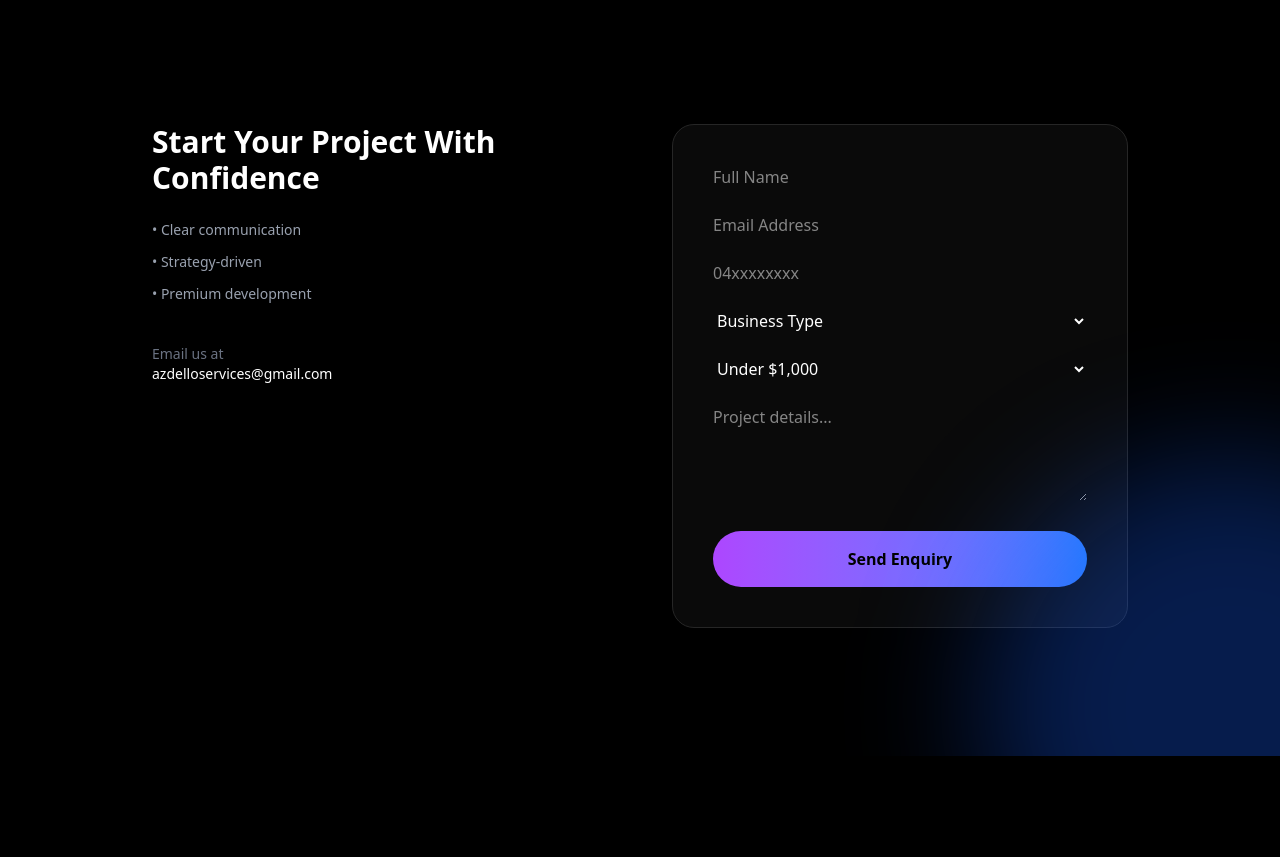
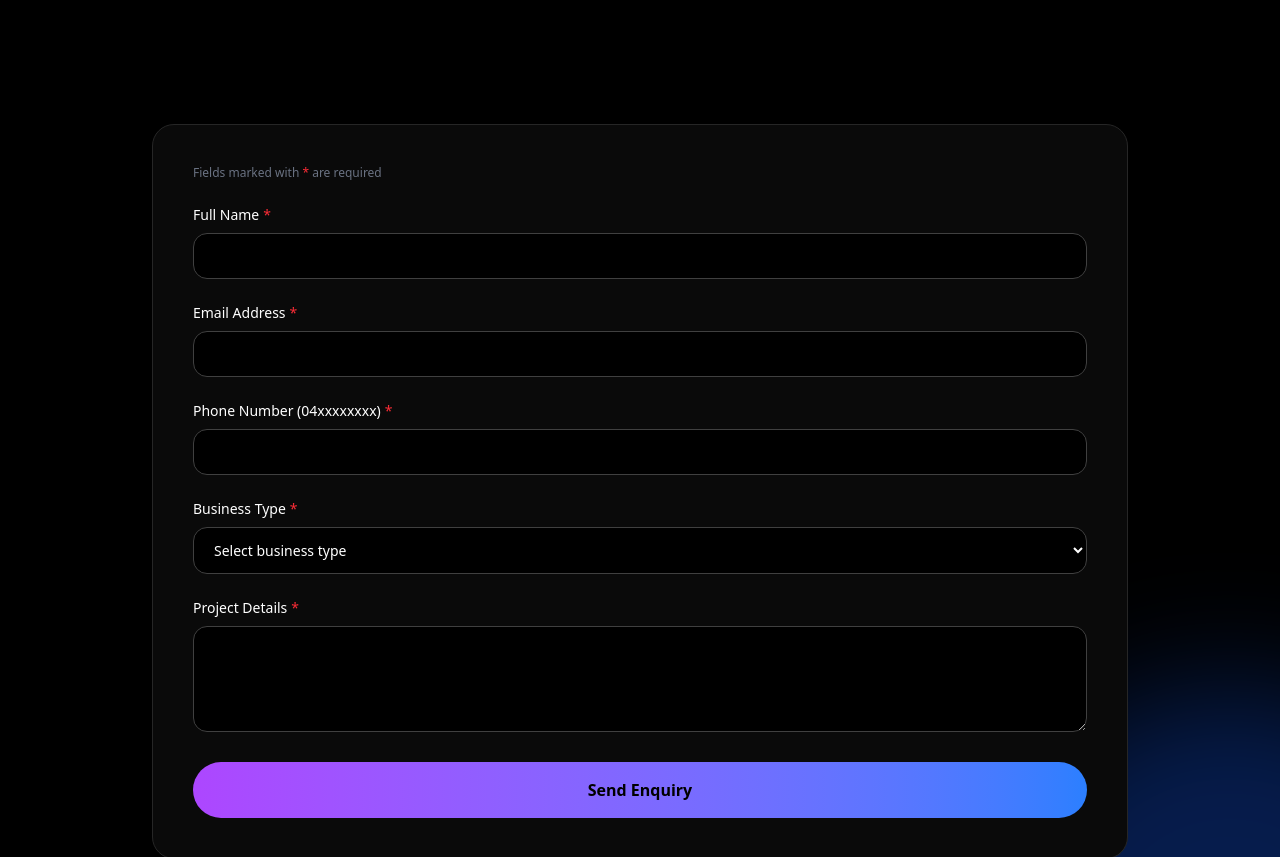
Before and after one commit to azdello/Azdello, a Next.js app: page /contact in a window 1280 px wide. Shown: the part 900-1757 px from the top of the page. Before the commit the page ends 1656 px from the top, so only its background shows below. Built offline with nearby package versions, Linux system fonts and the light colour scheme.

Commit message:
Fix contact API field mismatch and restore email sending

```diff
--- a/app/api/contact/route.js
+++ b/app/api/contact/route.js
@@ -22,8 +22,7 @@ export async function POST(req) {
         <p><strong>Name:</strong> ${data.name}</p>
         <p><strong>Email:</strong> ${data.email}</p>
         <p><strong>Phone:</strong> ${data.phone}</p>
-        <p><strong>Business:</strong> ${data.business}</p>
-        <p><strong>Budget:</strong> ${data.budget}</p>
+        <p><strong>Business Type:</strong> ${data.businessType}</p>
         <p><strong>Message:</strong><br/>${data.message}</p>
       `,
     });
@@ -50,7 +49,7 @@ export async function POST(req) {
 
     return Response.json({ success: true });
   } catch (error) {
-    console.error(error);
+    console.error("Contact API error:", error);
     return Response.json({ success: false }, { status: 500 });
   }
 }
--- a/app/contact/page.tsx
+++ b/app/contact/page.tsx
@@ -10,187 +10,263 @@ const fadeUp = {
 };
 
 export default function ContactPage() {
+  const [formData, setFormData] = useState({
+    name: "",
+    email: "",
+    phone: "",
+    businessType: "",
+    message: "",
+  });
+
+  const [errors, setErrors] = useState({
+    email: "",
+    phone: "",
+  });
+
+  const [loading, setLoading] = useState(false);
   const [success, setSuccess] = useState(false);
-  const [error, setError] = useState("");
 
-  const handleSubmit = async (
-    e: React.FormEvent<HTMLFormElement>
+  const handleChange = (
+    e: React.ChangeEvent<
+      HTMLInputElement | HTMLTextAreaElement | HTMLSelectElement
+    >
   ) => {
-    e.preventDefault();
-    setError("");
+    setFormData({ ...formData, [e.target.name]: e.target.value });
+  };
 
-    const form = e.currentTarget;
-    const formData = new FormData(form);
+  const validate = () => {
+    let valid = true;
+    const newErrors = { email: "", phone: "" };
 
-    const phone = formData.get("phone") as string;
-    const email = formData.get("email") as string;
-
-    // 📞 Phone validation: 04xxxxxxxx
-    const phoneRegex = /^04\d{8}$/;
-    if (!phoneRegex.test(phone)) {
-      setError("Phone number must start with 04 and be 10 digits.");
-      return;
+    // Email must contain @
+    if (!formData.email.includes("@")) {
+      newErrors.email = "Email must contain @";
+      valid = false;
     }
 
-    // 📧 Email validation
-    if (!email.includes("@")) {
-      setError("Please enter a valid email address.");
-      return;
+    // Phone: starts with 04 and exactly 10 digits
+    if (!/^04\d{8}$/.test(formData.phone)) {
+      newErrors.phone = "Phone must start with 04 and be exactly 10 digits";
+      valid = false;
     }
 
+    setErrors(newErrors);
+    return valid;
+  };
+
+  const handleSubmit = async (e: React.FormEvent<HTMLFormElement>) => {
+    e.preventDefault();
+
+    if (!validate()) return;
+
+    setLoading(true);
+    setSuccess(false);
+
+    try {
       const res = await fetch("/api/contact", {
         method: "POST",
-      body: JSON.stringify({
-        name: formData.get("name"),
-        email,
-        phone,
-        businessType: formData.get("businessType"),
-        budget: formData.get("budget"),
-        message: formData.get("message"),
-      }),
+        headers: { "Content-Type": "application/json" },
+        body: JSON.stringify(formData),
       });
 
+      const text = await res.text();
+      console.log("API response:", text);
+
+      // ALWAYS show success animation so UX never feels broken
+      setSuccess(true);
+
       if (res.ok) {
-      form.reset();
+        setFormData({
+          name: "",
+          email: "",
+          phone: "",
+          businessType: "",
+          message: "",
+        });
+      } else {
+        console.error("Email API failed");
+      }
+    } catch (err) {
+      console.error("Submit error:", err);
       setSuccess(true);
-      setTimeout(() => setSuccess(false), 4000);
-    } else {
-      setError("Something went wrong. Please try again.");
     }
+
+    setLoading(false);
   };
+
+  const RequiredStar = () => (
+    <span className="text-red-500 ml-1">*</span>
+  );
 
   return (
     <div className="relative overflow-hidden bg-black text-white">
 
-      {/* BACKGROUND */}
-      <div className="absolute top-[-200px] left-[-200px] w-[500px] h-[500px] bg-purple-600/30 rounded-full blur-3xl" />
-      <div className="absolute bottom-[-200px] right-[-200px] w-[500px] h-[500px] bg-blue-600/30 rounded-full blur-3xl" />
+      {/* BACKGROUND BLOBS (DO NOT BLOCK CLICKS) */}
+      <div className="absolute top-[-200px] left-[-200px] w-[500px] h-[500px] bg-purple-600/30 rounded-full blur-3xl pointer-events-none" />
+      <div className="absolute bottom-[-200px] right-[-200px] w-[500px] h-[500px] bg-blue-600/30 rounded-full blur-3xl pointer-events-none" />
 
       {/* NAVBAR */}
       <header className="fixed top-0 left-0 w-full z-50 backdrop-blur bg-black/40 border-b border-neutral-800">
         <div className="max-w-7xl mx-auto px-6 py-4 flex justify-between items-center">
-          <Link href="/" className="text-2xl font-bold">
+          <Link href="/">
+            <motion.div
+              initial={{ opacity: 0, y: -20, scale: 0.9 }}
+              animate={{ opacity: 1, y: 0, scale: 1 }}
+              transition={{ duration: 0.8 }}
+              whileHover={{ scale: 1.1, rotate: -2 }}
+              className="text-2xl font-bold cursor-pointer"
+            >
               <span className="text-transparent bg-clip-text bg-gradient-to-r from-purple-400 to-blue-400">
                 Azdello
               </span>
+            </motion.div>
           </Link>
 
           <nav className="flex gap-8 text-sm text-gray-300">
-            <Link href="/">Home</Link>
-            <Link href="/about">About</Link>
-            <Link href="/services">Services</Link>
+            <Link href="/" className="hover:text-white">Home</Link>
+            <Link href="/about" className="hover:text-white">About</Link>
+            <Link href="/services" className="hover:text-white">Services</Link>
             <Link href="/contact" className="text-white">Contact</Link>
           </nav>
         </div>
       </header>
 
       {/* HERO */}
-      <section className="min-h-screen flex items-center justify-center text-center px-6 pt-32">
-        <motion.div initial="hidden" animate="visible" variants={fadeUp}>
-          <h1 className="text-5xl font-bold">
+      <section className="min-h-screen flex items-center justify-center text-center px-6 pt-32 relative z-10">
+        <motion.div
+          initial="hidden"
+          animate="visible"
+          variants={fadeUp}
+          transition={{ duration: 0.8 }}
+          className="max-w-4xl"
+        >
+          <h1 className="text-5xl md:text-6xl font-bold">
             Let’s Talk About
             <span className="block text-transparent bg-clip-text bg-gradient-to-r from-purple-400 to-blue-400">
               Your Next Project
             </span>
           </h1>
+
+          <p className="mt-6 text-lg text-gray-400">
+            Tell us about your business and goals — we’ll help you turn your
+            ideas into a powerful online presence.
+          </p>
         </motion.div>
       </section>
 
-      {/* CONTACT */}
-      <section className="max-w-5xl mx-auto px-6 py-32">
-        <div className="grid md:grid-cols-2 gap-16">
+      {/* CONTACT FORM */}
+      <section className="relative z-10 max-w-5xl mx-auto px-6 py-32">
+        <motion.form
+          onSubmit={handleSubmit}
+          whileHover={{ scale: 1.01 }}
+          className="bg-neutral-950 border border-neutral-800 rounded-3xl p-10 space-y-6"
+        >
+          <p className="text-xs text-gray-500">
+            Fields marked with <span className="text-red-500">*</span> are required
+          </p>
 
-          {/* LEFT */}
           <div>
-            <h2 className="text-3xl font-bold mb-6">
-              Start Your Project With Confidence
-            </h2>
-
-            <ul className="space-y-3 text-gray-400 text-sm">
-              <li>• Clear communication</li>
-              <li>• Strategy-driven</li>
-              <li>• Premium development</li>
-            </ul>
-
-            <p className="mt-10 text-sm text-gray-500">
-              Email us at <br />
-              <span className="text-white">azdelloservices@gmail.com</span>
-            </p>
+            <label className="block text-sm mb-2">
+              Full Name<RequiredStar />
+            </label>
+            <input
+              name="name"
+              required
+              value={formData.name}
+              onChange={handleChange}
+              className="w-full bg-black border border-neutral-700 rounded-xl px-4 py-3 text-sm"
+            />
           </div>
 
-          {/* FORM */}
-          <form
-            onSubmit={handleSubmit}
-            className="bg-neutral-950 border border-neutral-800 rounded-3xl p-10 space-y-6"
-          >
-            <input name="name" required placeholder="Full Name"
-              className="w-full input" />
-
+          <div>
+            <label className="block text-sm mb-2">
+              Email Address<RequiredStar />
+            </label>
             <input
               name="email"
-              type="email"
               required
-              placeholder="Email Address"
-              className="w-full input"
+              value={formData.email}
+              onChange={handleChange}
+              className="w-full bg-black border border-neutral-700 rounded-xl px-4 py-3 text-sm"
             />
+            {errors.email && (
+              <p className="text-red-500 text-xs mt-1">{errors.email}</p>
+            )}
+          </div>
 
+          <div>
+            <label className="block text-sm mb-2">
+              Phone Number (04xxxxxxxx)<RequiredStar />
+            </label>
             <input
               name="phone"
               required
-              placeholder="04xxxxxxxx"
-              pattern="04\d{8}"
-              title="Phone must start with 04 and be 10 digits"
-              className="w-full input"
+              maxLength={10}
+              value={formData.phone}
+              onChange={(e) => {
+                if (/^\d*$/.test(e.target.value)) handleChange(e);
+              }}
+              className="w-full bg-black border border-neutral-700 rounded-xl px-4 py-3 text-sm"
             />
+            {errors.phone && (
+              <p className="text-red-500 text-xs mt-1">{errors.phone}</p>
+            )}
+          </div>
 
-            <select name="businessType" required className="w-full input">
-              <option value="">Business Type</option>
+          <div>
+            <label className="block text-sm mb-2">
+              Business Type<RequiredStar />
+            </label>
+            <select
+              name="businessType"
+              required
+              value={formData.businessType}
+              onChange={handleChange}
+              className="w-full bg-black border border-neutral-700 rounded-xl px-4 py-3 text-sm"
+            >
+              <option value="">Select business type</option>
               <option>Startup</option>
-              <option>Local Business</option>
-              <option>E-commerce</option>
-              <option>Agency</option>
+              <option>Small Business</option>
+              <option>Enterprise</option>
+              <option>Individual</option>
             </select>
+          </div>
 
-            <select name="budget" required className="w-full input">
-              <option>Under $1,000</option>
-              <option>$1,000 – $3,000</option>
-              <option>$3,000 – $5,000</option>
-              <option>$5,000+</option>
-            </select>
-
+          <div>
+            <label className="block text-sm mb-2">
+              Project Details<RequiredStar />
+            </label>
             <textarea
               name="message"
               required
-              placeholder="Project details..."
               rows={4}
-              className="w-full input"
+              value={formData.message}
+              onChange={handleChange}
+              className="w-full bg-black border border-neutral-700 rounded-xl px-4 py-3 text-sm"
             />
-
-            {error && (
-              <p className="text-red-400 text-sm">{error}</p>
-            )}
+          </div>
 
           <button
             type="submit"
-              className="w-full bg-gradient-to-r from-purple-500 to-blue-500 text-black font-semibold py-4 rounded-full"
+            disabled={loading}
+            className="w-full bg-gradient-to-r from-purple-500 to-blue-500 text-black font-semibold py-4 rounded-full hover:scale-105 transition disabled:opacity-50"
           >
-              Send Enquiry
+            {loading ? "Sending..." : "Send Enquiry"}
           </button>
 
           <AnimatePresence>
             {success && (
-                <motion.p
-                  initial={{ opacity: 0, y: 10 }}
-                  animate={{ opacity: 1, y: 0 }}
+              <motion.div
+                initial={{ opacity: 0, scale: 0.8 }}
+                animate={{ opacity: 1, scale: 1 }}
                 exit={{ opacity: 0 }}
-                  className="text-green-400 text-center mt-4"
+                className="text-green-400 text-sm text-center"
               >
-                  ✅ Thanks! We’ll contact you shortly.
-                </motion.p>
+                ✅ Thank you! Your enquiry has been sent. We’ll contact you shortly.
+              </motion.div>
             )}
           </AnimatePresence>
-          </form>
-        </div>
+        </motion.form>
       </section>
     </div>
   );
```
Lines whose indentation alone changed are shown as unchanged.
